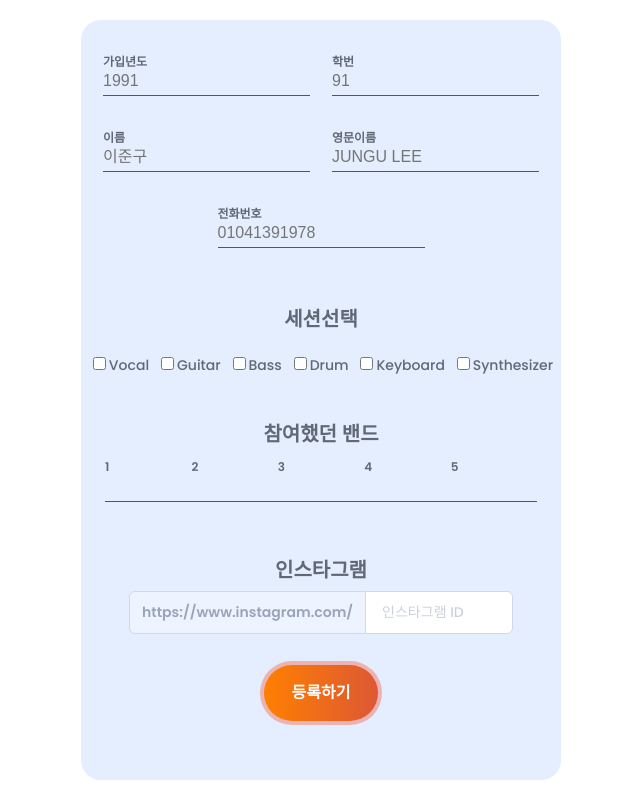
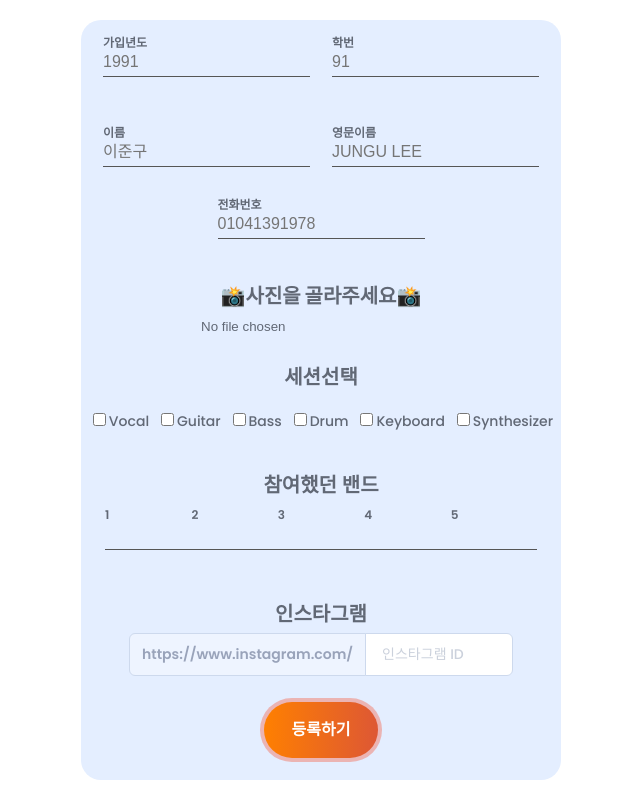
Before and after one commit to CriminalPenguin/artist_in_hema, a React (Create React App) app in the folder hema-app/: page /register in a window 1280 px wide. Shown: the whole page, without its empty margins (319-959 px from the left). Built offline with nearby package versions, Linux system fonts and the light colour scheme.

Commit message:
등록 페이지 기능 구현중, 정보 받아오기

```diff
--- a/hema-app/src/Register.js
+++ b/hema-app/src/Register.js
@@ -1,48 +1,73 @@
 import './Register.scss';
-import React from 'react';
+import React, { useState } from 'react';
 
 function Register() {
+  let [등록정보, 등록정보변경] = useState({
+    id : "",
+    join : "",
+    name : "",
+    classe : "",
+    ename : "",
+    phone : "",
+    session : [],
+    band : [],
+    insta : ""
+  })
+
+  const { id, join, name, classe, ename, phone, session, band, insta } = 등록정보;
+
+  const onChange = (e) => {
+    const { value, name } = e.target; // 우선 e.target 에서 name 과 value 를 추출
+    등록정보변경({
+      ...등록정보, // 기존의 input 객체를 복사한 뒤
+      [name]: value // name 키를 가진 값을 value 로 설정
+    });
+  };
+
   return (
     <div className="Page2">
       <div className="Nemo">
         <div className="Empty"></div>
         <div className="P1">
-          <div className="input-container"><input type="number" placeholder="1991"/><label>가입년도</label></div>
-          <div className="input-container"><input type="number" placeholder="91"/><label>학번</label></div>
+          <div className="input-container"><input type="number" placeholder="1991" name="join" value={join} onChange={onChange}/><label>가입년도</label></div>
+          <div className="input-container"><input type="number" placeholder="91" name="classe" value={classe} onChange={onChange}/><label>학번</label></div>
         </div>
         <div className="P2">
-          <div className="input-container"><input type="text" placeholder="이준구"/><label>이름</label></div>
-          <div className="input-container"><input type="text" placeholder="JUNGU LEE"/><label>영문이름</label></div>
+          <div className="input-container"><input type="text" placeholder="이준구" name="name" value={name} onChange={onChange}/><label>이름</label></div>
+          <div className="input-container"><input type="text" placeholder="JUNGU LEE" name="ename" value={ename} onChange={onChange}/><label>영문이름</label></div>
         </div>
         <div className="P3">
-        <div className="input-container"><input type="number" placeholder="01041391978"/><label>전화번호</label></div>
+        <div className="input-container"><input type="number" placeholder="01041391978" name="phone" value={phone} onChange={onChange}/><label>전화번호</label></div>
+        </div>
+        <div className="P3">
+        <label className="La" for="chooseFile">📸사진을 골라주세요📸</label><input type="file" id="chooseFile" name="chooseFile" accept="image/*"></input>
         </div>
         <div className="P4">
           <div className="Font">세션선택</div>
           <div className="Sess">
-            <label><input type="checkbox"/>Vocal</label>
-            <label><input type="checkbox"/>Guitar</label>
-            <label><input type="checkbox"/>Bass</label>
-            <label><input type="checkbox"/>Drum</label>
-            <label><input type="checkbox"/>Keyboard</label>
-            <label><input type="checkbox"/>Synthesizer</label>
+            <label><input type="checkbox" id="s1"/>Vocal</label>
+            <label><input type="checkbox" id="s2"/>Guitar</label>
+            <label><input type="checkbox" id="s3"/>Bass</label>
+            <label><input type="checkbox" id="s4"/>Drum</label>
+            <label><input type="checkbox" id="s5"/>Keyboard</label>
+            <label><input type="checkbox" id="s6"/>Synthesizer</label>
           </div>
         </div>
         <div className="P5">
           <div className="Font">참여했던 밴드</div>
           <div className="band">
-            <div className="input-container"><input type="text"/><label>1</label></div>
-            <div className="input-container"><input type="text"/><label>2</label></div>
-            <div className="input-container"><input type="text"/><label>3</label></div>
-            <div className="input-container"><input type="text"/><label>4</label></div>
-            <div className="input-container"><input type="text"/><label>5</label></div>
+            <div className="input-container"><input type="text" id="b1"/><label>1</label></div>
+            <div className="input-container"><input type="text" id="b2"/><label>2</label></div>
+            <div className="input-container"><input type="text" id="b3"/><label>3</label></div>
+            <div className="input-container"><input type="text" id="b4"/><label>4</label></div>
+            <div className="input-container"><input type="text" id="b5"/><label>5</label></div>
           </div>
         </div>
         <div className="P6">
           <div>인스타그램</div>
           <div className="form-group">
             <span>https://www.instagram.com/</span>
-            <input className="form-field" type="text" placeholder="인스타그램 ID"/>
+            <input className="form-field" type="text" placeholder="인스타그램 ID" name="insta" value={insta} onChange={onChange}/>
           </div>
         </div>
         <div className="btn"><button class="button-77" role="button">등록하기</button></div>
@@ -52,4 +77,6 @@ function Register() {
   );
 }
 
+
+
 export default Register;
--- a/hema-app/src/Register.scss
+++ b/hema-app/src/Register.scss
@@ -41,7 +41,7 @@
 
 .P1 {
   display: flex;
-  height: 10%;
+  height: 15%;
   width: 100%;
   justify-content: space-evenly;
   text-align: center;
@@ -96,18 +96,36 @@
 
 .P3 {
   display: flex;
+  flex-direction: column;
   height: 10%;
   width: 50%;
   justify-content: space-evenly;
-  text-align: left;
+  text-align: center;
   align-items: center;
   font-weight: 800;
   font-size: 20px;
   color: #616875;
 }
 
+.La {
+  cursor: pointer;
+}
+
+#chooseFile {
+  text-align: center;
+  align-items: center;
+  justify-content: center;
+  width: 100%;
+}
+
+#chooseFile::file-selector-button {
+  display: none;
+}
+
 .P4 {
-  width: 100%;
+  width: 100%;#chooseFile {
+    visibility: hidden;
+}
   height: 15%;
   display: flex;
   flex-direction: column;
```
